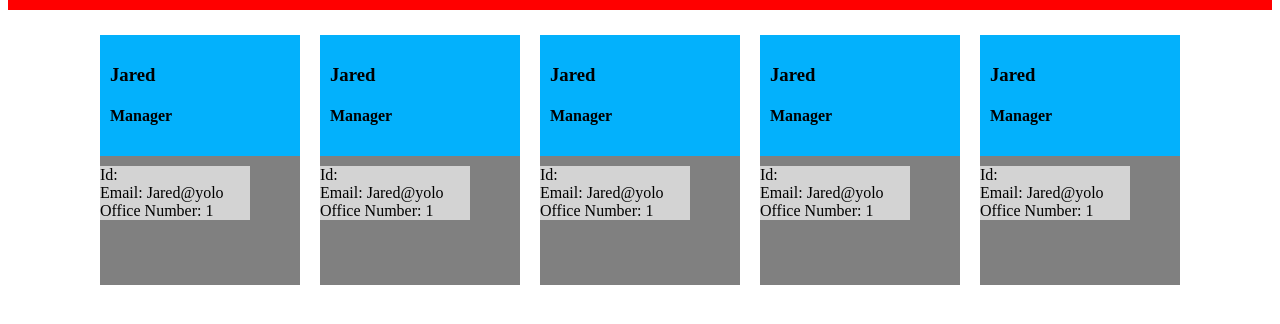
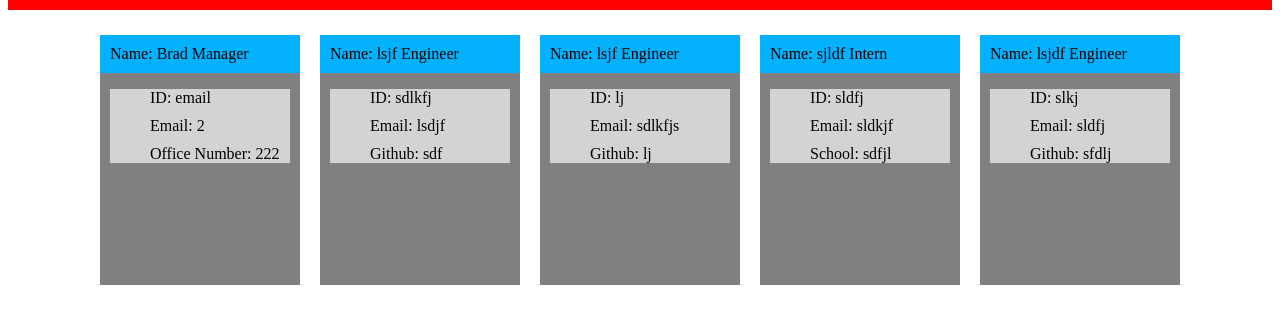
Before and after one commit to banderson19/team-profile-generator, a website: page index.html in a window 1280 px wide. Shown: the part 48-372 px from the top of the page. Drawn offline with Linux system fonts and the light colour scheme.

Commit message:
need to add styling and fix {{ Team }}

```diff
--- a/app.js
+++ b/app.js
@@ -2,6 +2,9 @@ const inquirer = require('inquirer');
 const Manager = require('./lib/Manager');
 const Engineer = require('./lib/Engineer');
 const Intern = require('./lib/Intern');
+const render = require('./dist/render');
+const fs = require('fs');
+
 
 let team = [];
 
@@ -21,7 +24,7 @@ const buildTeam =() => {
         } else if (answers.employeeType == 'Intern') {
             buildIntern()
         } else {
-            console.log(team)
+            generateHTMLFile()
         }
     })
 }
@@ -55,7 +58,7 @@ const buildManager = () => {
         if(answers.continue) {
             return buildTeam();
         } else {
-            console.log(team)
+            generateHTMLFile();
         }
     })
 };
@@ -89,7 +92,7 @@ const buildEngineer = () => {
         if(answers.continue) {
             return buildTeam();
         } else {
-            console.log(team)
+            generateHTMLFile();
         }
     })
 }
@@ -123,22 +126,19 @@ const buildIntern = () => {
         if(answers.continue) {
             return buildTeam();
         } else {
-            console.log(team)
+            generateHTMLFile();
         }
     })
 }
 
 buildTeam();
-function generateHTML (team) {
-    var html = '';
-    for(var member of team) {
-        html += `
-<h3>${member.name}</h3>
-`
-        if (member.getRole() === 'Engineer'){
-            html += `<h3>github:${member.github}</h3>`
-        } else if (member.getRole() === 'Intern') {
-            html += `<h3>school: ${member.school}</h3>`
-        }
-    }
+
+generateHTMLFile = () => {
+    const teamHTML = render(team)
+    fs.writeFile('index.html', teamHTML, function (err) {
+        if (err) throw err;
+        console.log('saved')
+    })
+
+    console.log(teamHTML)
 }
--- a/index.html
+++ b/index.html
@@ -11,68 +11,69 @@
         <h1>My Team</h1>
 
     </Header>
-    <div class="teamContainer">
-        <div class="teamCards">
-            <div class="cardHeading">
-                <h3>Jared</h3>
-                <h4>Manager</h4>
-            </div>
-            <div class="cardContent">
-                <div>Id:</div>
-                <div>Email: Jared@yolo</div>
-                <div>Office Number: 1</div>
-            </div>
-        </div>
+    <div class='mainContainer'>
+        <div class='teamCards'>
+    <div class='cardHeading'>
+        Name: Brad
+        Manager
+    </div>
+    <div class='cardContent'>
+        <ul>
+            <li>ID: email</li>
+            <li>Email: 2</li>
+            <li>Office Number: 222</li>
+        </ul>
+    </div>
+</div><div class='teamCards'>
+    <div class='cardHeading'>
+        Name: lsjf
+        Engineer
+    </div>
+    <div class='cardContent'>
+        <ul>
+            <li>ID: sdlkfj</li>
+            <li>Email: lsdjf</li>
+            <li>Github: sdf</li>
+        </ul>
+    </div>
+</div><div class='teamCards'>
+    <div class='cardHeading'>
+        Name: lsjf
+        Engineer
+    </div>
+    <div class='cardContent'>
+        <ul>
+            <li>ID: lj</li>
+            <li>Email: sdlkfjs</li>
+            <li>Github: lj</li>
+        </ul>
+    </div>
+</div><div class='teamCards'>
+    <div class='cardHeading'>
+        Name: sjldf
+        Intern
+    </div>
+    <div class='cardContent'>
+        <ul>
+            <li>ID: sldfj</li>
+            <li>Email: sldkjf</li>
+            <li>School: sdfjl</li>
+        </ul>
+    </div>
+</div><div class='teamCards'>
+    <div class='cardHeading'>
+        Name: lsjdf
+        Engineer
+    </div>
+    <div class='cardContent'>
+        <ul>
+            <li>ID: slkj</li>
+            <li>Email: sldfj</li>
+            <li>Github: sfdlj</li>
+        </ul>
+    </div>
+</div>
+    </div>
 
-        <div class="teamCards">
-            <div class="cardHeading">
-                <h3>Jared</h3>
-                <h4>Manager</h4>
-            </div>
-            <div class="cardContent">
-                <div>Id:</div>
-                <div>Email: Jared@yolo</div>
-                <div>Office Number: 1</div>
-            </div>
-        </div>
-
-        <div class="teamCards">
-            <div class="cardHeading">
-                <h3>Jared</h3>
-                <h4>Manager</h4>
-            </div>
-            <div class="cardContent">
-                <div>Id:</div>
-                <div>Email: Jared@yolo</div>
-                <div>Office Number: 1</div>
-            </div>
-        </div>
-
-        <div class="teamCards">
-            <div class="cardHeading">
-                <h3>Jared</h3>
-                <h4>Manager</h4>
-            </div>
-            <div class="cardContent">
-                <div>Id:</div>
-                <div>Email: Jared@yolo</div>
-                <div>Office Number: 1</div>
-            </div>
-        </div>
-
-        <div class="teamCards">
-            <div class="cardHeading">
-                <h3>Jared</h3>
-                <h4>Manager</h4>
-            </div>
-            <div class="cardContent">
-                <div>Id:</div>
-                <div>Email: Jared@yolo</div>
-                <div>Office Number: 1</div>
-            </div>
-        </div>
-
-
-    </div>
 </body>
 </html>
--- a/lib/Employee.js
+++ b/lib/Employee.js
@@ -3,10 +3,18 @@ function Employee (name, email, id) {
     this.email = email;
     this.id = id;
 
-    this.getRole = () => {
-        return 'Employee'
-    }
 }
 
+Employee.prototype.getName = function () {
+    return this.name
+}
+
+Employee.prototype.getId = function () {
+    return this.id
+}
+
+Employee.prototype.getEmail = function () {
+    return this.email
+}
 
 module.exports = Employee;
--- a/lib/Engineer.js
+++ b/lib/Engineer.js
@@ -12,4 +12,8 @@ class Engineer extends Employee {
     }
 }
 
+Engineer.prototype.getGithub= function () {
+    return this.github;
+}
+
 module.exports = Engineer;
--- a/lib/Intern.js
+++ b/lib/Intern.js
@@ -11,4 +11,11 @@ class Intern extends Employee {
     }
 }
 
+Intern.prototype.getSchool= function () {
+    return this.school
+}
+
+
+// generateInternHTML (intern)
+
 module.exports = Intern;
--- a/lib/Manager.js
+++ b/lib/Manager.js
@@ -11,4 +11,8 @@ class Manager extends Employee {
     }
 }
 
+Manager.prototype.getOfficeNumber = function () {
+    return this.officeNumber;
+}
+
 module.exports = Manager;
```
Also changed, not shown: templates/engineer.html (added, +13 -0 lines), templates/intern.html (added, +13 -0 lines), templates/manager.html (added, +13 -0 lines), dist/page-template.js, dist/render.js (added), dist/styles.css.
